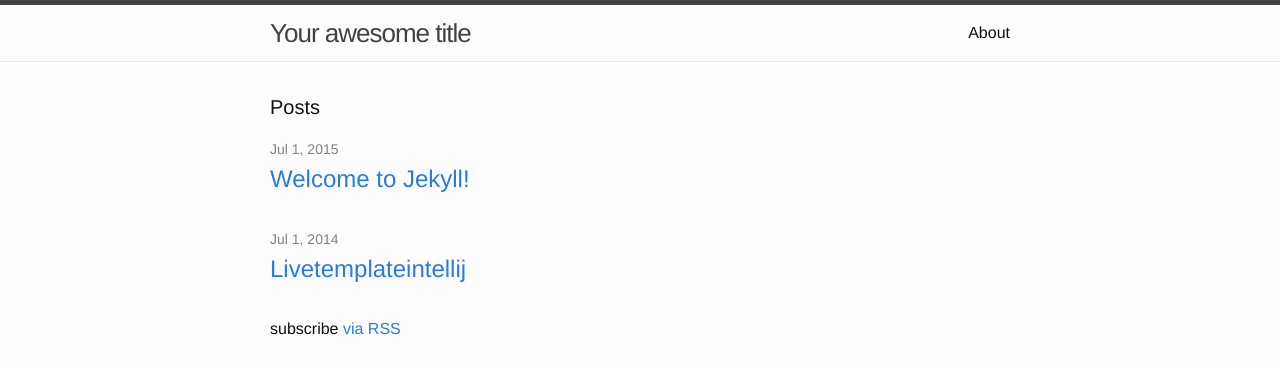
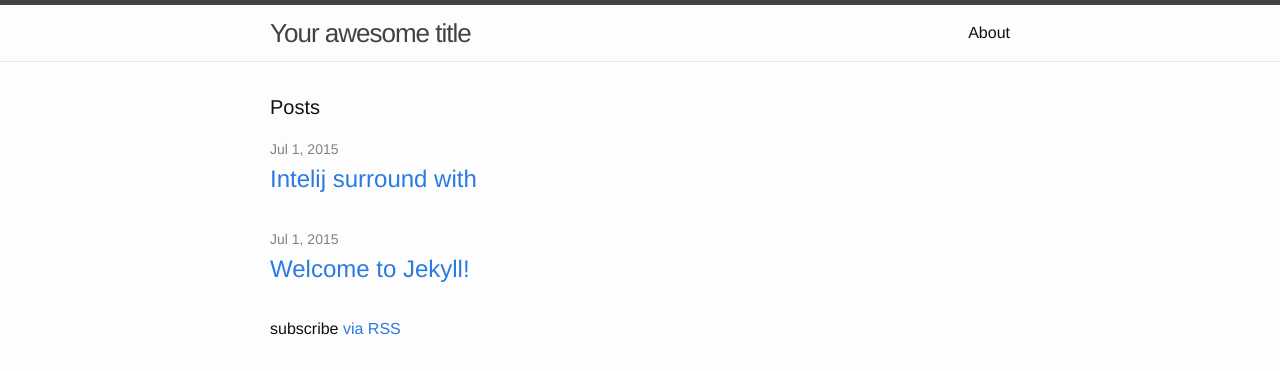
Before and after one commit to willhumphreys/willhumphreys.github.io, a Jekyll site: the page built from index.html, in a window 1280 px wide. Shown: the top 371 px of the page. Built offline with Jekyll 4.4.1, drawn with Linux system fonts in a browser that asks for light colours.

Commit message:
Tidy up and add header.

````diff
--- a/_posts/2014-7-01-LiveTemplateIntellij.md
+++ b/_posts/2015-7-01-LiveTemplateIntellij.md
@@ -1,26 +1,37 @@
- I recently refactored some code and had a lots of instances where I need to change code from
+---
+layout: post
+title:  "Intelij surround with"
+date:   2015-07-01 13:49:57
+categories: jekyll update
+---
+I recently refactored some code and had a lots of instances where I need to change code from
+
 ```java
  final Level close = levelService.get(esContract, 1700.00);
 ```
+
 to
+
 ```java
  final Level close = levelService.get(esContract, new BigDecimal("1700.00"));
 ```
 
 Normally structural find replace or regex find replace works well but not in this case. So time to learn how to write 'surround with' Live Templates.
+
 ### Live Templates
-Go to Live Templates in Preferences `cmd ,`.  (Templates not Template)
+Go to Live Templates in Preferences `cmd ,`. (Templates not Template)
 
 ####Heading
 Add an abbreviation `swbd`.
 Write a description `Surround with BigDecimal`.
+
 ####Code
 Create a new template and write your content.
 ```java
 new java.math.BigDecimal("$SELECTION$")
 ```
 
-The `SELECTION` is the code you want to surround.
+The `$SELECTION$` is the code you want to surround.
 
 ####Define the contexts.
 In the `Java` section select `Expression`.
````
Also changed, not shown: 1 other file.
